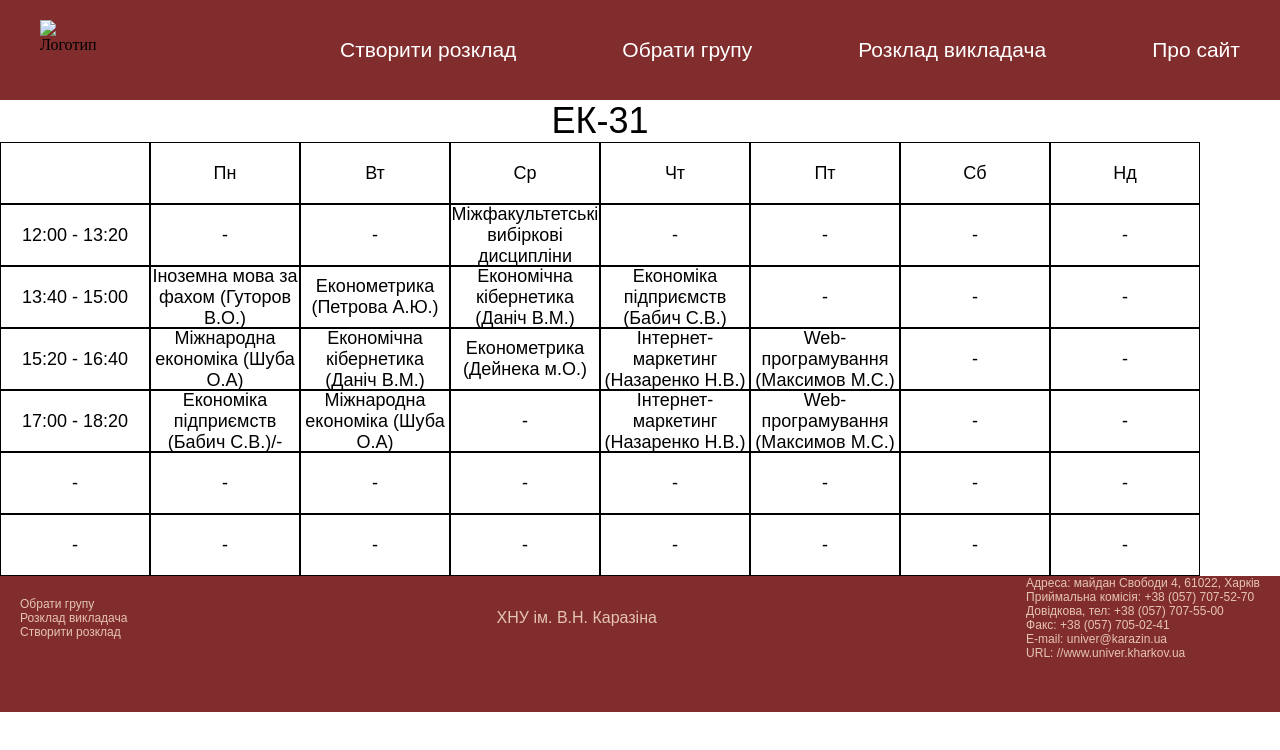
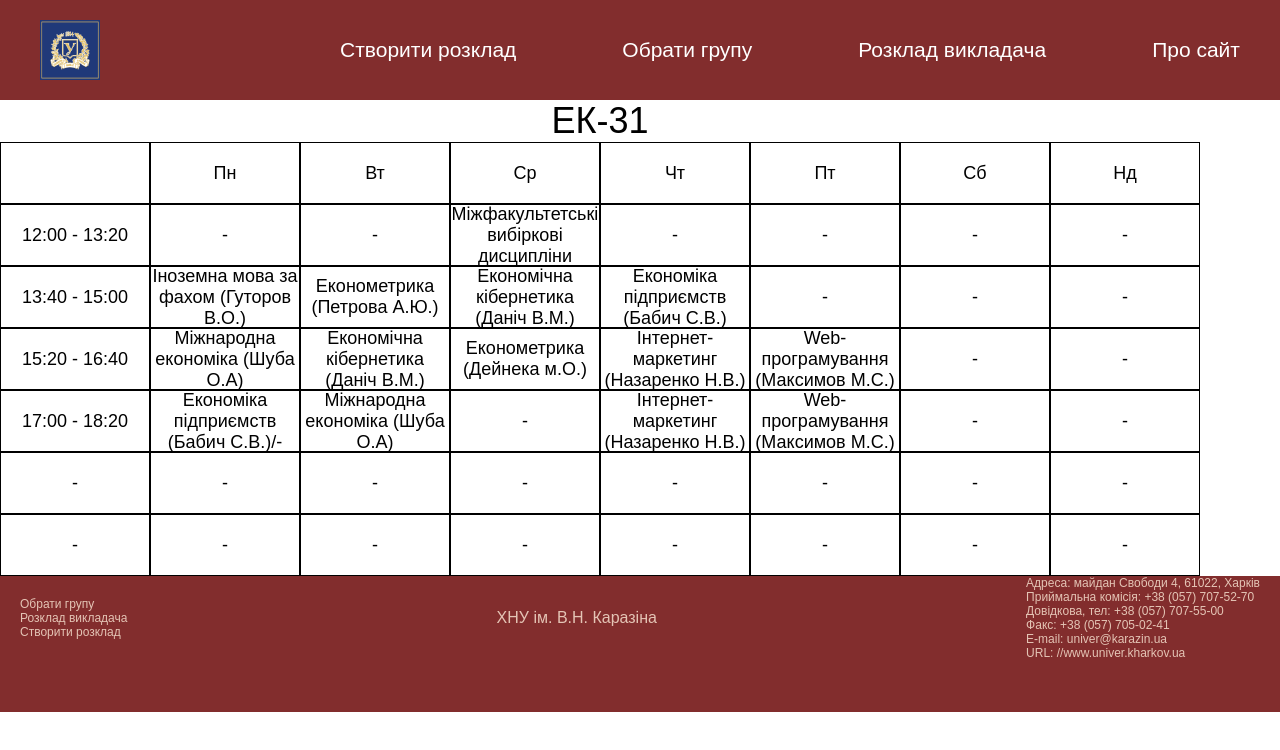
Before and after one commit to Kate444ka/4, a plain HTML site: page index.html in a window 1280 px wide. Drawn offline with Linux system fonts and the light colour scheme.

Commit message:
Update index.html

```diff
--- a/index.html
+++ b/index.html
@@ -11,7 +11,7 @@
         <div class="wrapper">
             <header>
                 <div class="upper">
-                    <img src="img/logo.png" alt="Логотип" class="logotyp" />
+                    <img src="logo.png" alt="Логотип" class="logotyp" />
                     <nav class="menu">
                         <ul>
                             <li><a href="">Створити розклад</a></li>
```
